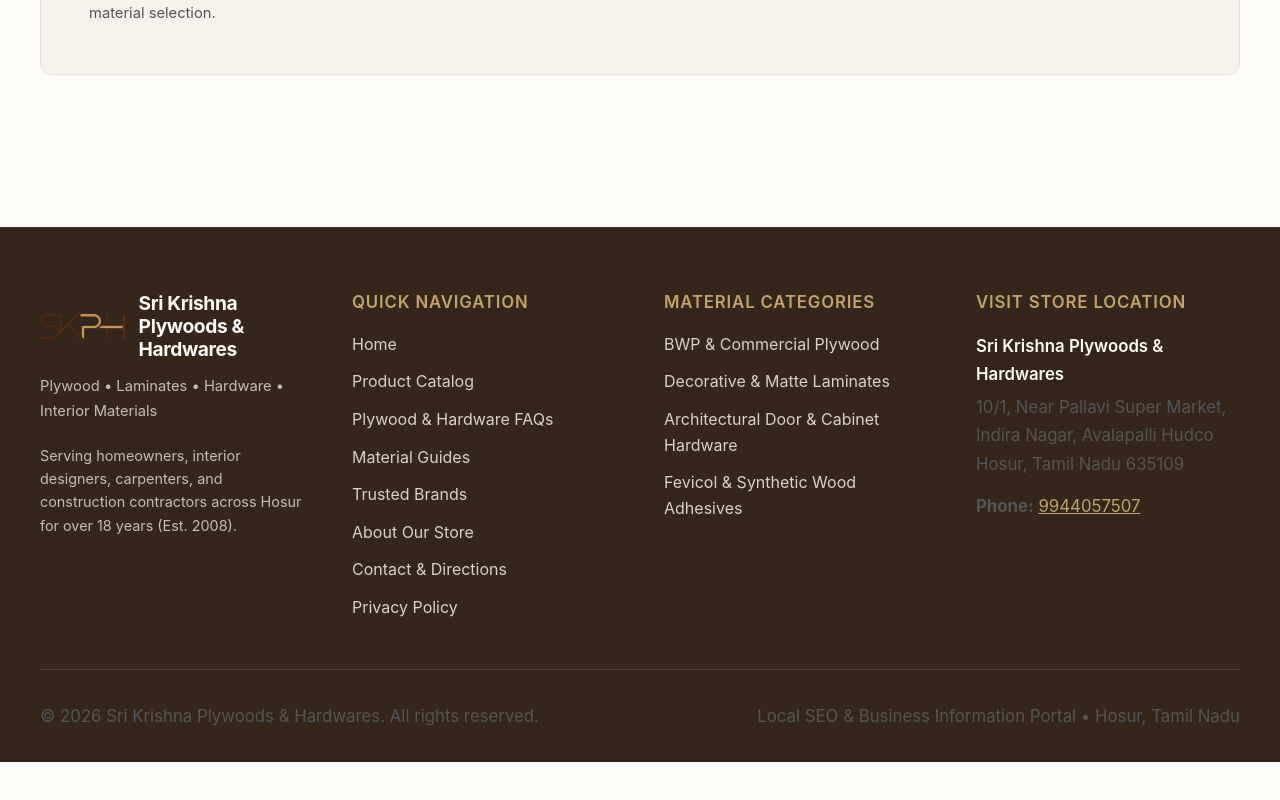
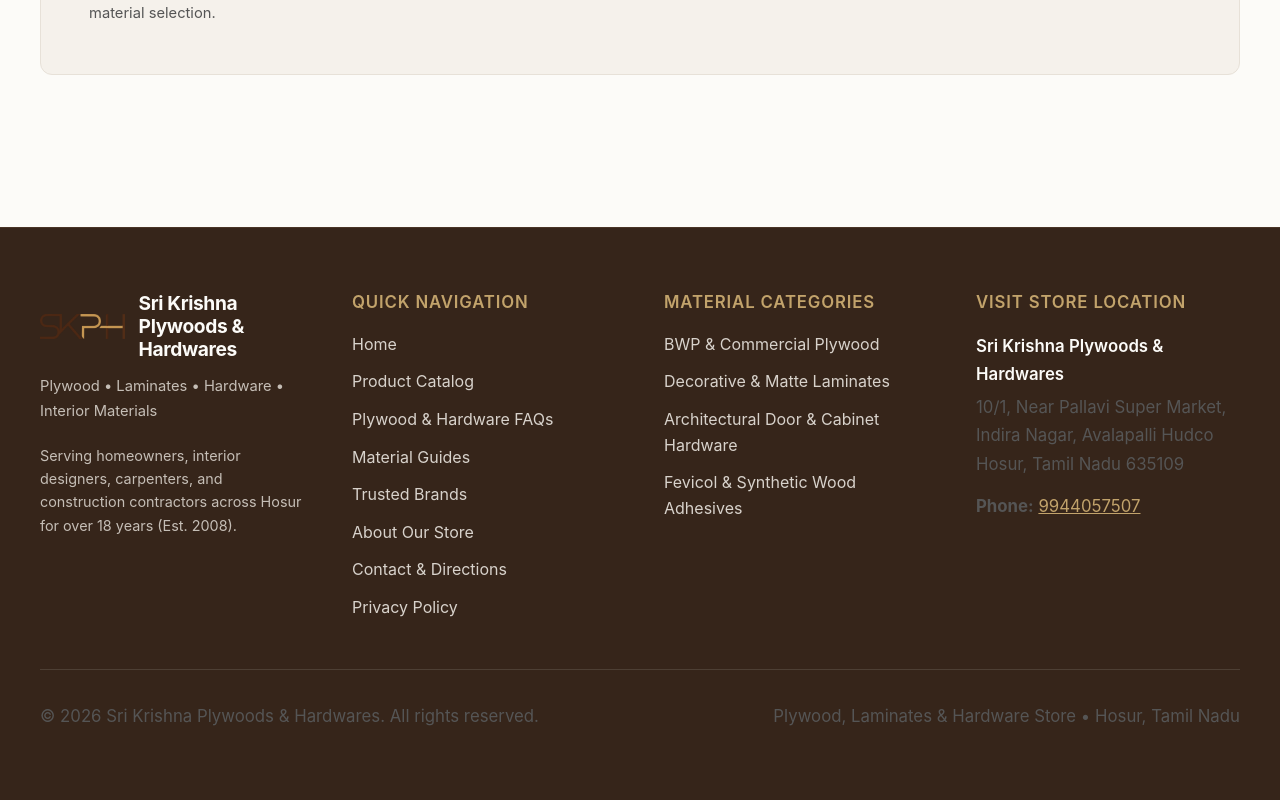
Before and after one commit to harsha-snoogs/sri-krishna-plywoods-new, a Next.js app: page /about in a window 1280 px wide. Shown: the part 1568-2368 px from the top of the page. Before the commit the page ends 2330 px from the top, so only its background shows below. Built offline with nearby package versions, Linux system fonts and the light colour scheme; no server answers.

Commit message:
CHG: Responsiveness fixed issue

```diff
--- a/src/app/about/page.tsx
+++ b/src/app/about/page.tsx
@@ -31,7 +31,7 @@
           <div
             style={{
               display: 'grid',
-              gridTemplateColumns: 'repeat(auto-fit, minmax(320px, 1fr))',
+              gridTemplateColumns: 'repeat(auto-fit, minmax(260px, 1fr))',
               gap: '3.5rem',
               alignItems: 'center',
               marginBottom: '4rem',
--- a/src/app/contact/page.tsx
+++ b/src/app/contact/page.tsx
@@ -31,7 +31,7 @@
           <div
             style={{
               display: 'grid',
-              gridTemplateColumns: 'repeat(auto-fit, minmax(320px, 1fr))',
+              gridTemplateColumns: 'repeat(auto-fit, minmax(260px, 1fr))',
               gap: '3.5rem',
             }}
           >
--- a/src/app/globals.css
+++ b/src/app/globals.css
@@ -50,6 +50,7 @@
   box-sizing: border-box;
   margin: 0;
   padding: 0;
+  max-width: 100%;
 }
 
 html {
@@ -61,6 +62,8 @@
   -moz-osx-font-smoothing: grayscale;
   font-size: 16px;
   text-size-adjust: 100%;
+  overflow-x: hidden;
+  max-width: 100vw;
 }
 
 body {
@@ -68,7 +71,13 @@
   display: flex;
   flex-direction: column;
   overflow-x: hidden;
+  max-width: 100vw;
   line-height: 1.6;
+}
+
+h1, h2, h3, h4, h5, h6, p, span, a, strong, address, label {
+  overflow-wrap: break-word;
+  word-break: break-word;
 }
 
 a {
@@ -127,8 +136,8 @@
   width: 100%;
   max-width: var(--max-width);
   margin: 0 auto;
-  padding-left: 1.5rem;
-  padding-right: 1.5rem;
+  padding-left: 1.25rem;
+  padding-right: 1.25rem;
 }
 
 @media (min-width: 768px) {
--- a/src/app/guides/page.tsx
+++ b/src/app/guides/page.tsx
@@ -32,7 +32,7 @@
           <div
             style={{
               display: 'grid',
-              gridTemplateColumns: 'repeat(auto-fit, minmax(320px, 1fr))',
+              gridTemplateColumns: 'repeat(auto-fit, minmax(260px, 1fr))',
               gap: '2.5rem',
             }}
           >
--- a/src/app/page.tsx
+++ b/src/app/page.tsx
@@ -28,7 +28,7 @@
           <div
             style={{
               display: 'grid',
-              gridTemplateColumns: 'repeat(auto-fit, minmax(320px, 1fr))',
+              gridTemplateColumns: 'repeat(auto-fit, minmax(260px, 1fr))',
               gap: '3.5rem',
               alignItems: 'center',
             }}
@@ -426,7 +426,7 @@
           <div
             style={{
               display: 'grid',
-              gridTemplateColumns: 'repeat(auto-fit, minmax(320px, 1fr))',
+              gridTemplateColumns: 'repeat(auto-fit, minmax(260px, 1fr))',
               gap: '3rem',
               alignItems: 'center',
               backgroundColor: 'var(--deep-walnut)',
@@ -443,7 +443,7 @@
                 Visit Our Hosur Showroom
               </h2>
               <address style={{ fontStyle: 'normal', fontSize: '1.05rem', lineHeight: '1.7', marginBottom: '2rem', color: 'rgba(252, 251, 248, 0.9)' }}>
-                <strong style={{ color: 'var(--champagne-gold)', display: 'block', fontSize: '1.2rem', marginBottom: '0.25rem' }}>
+                <strong style={{ color: 'var(--champagne-gold)', display: 'block', fontSize: '1.2rem', marginBottom: '0.25rem', overflowWrap: 'break-word', wordBreak: 'break-word' }}>
                   {BUSINESS_DATA.name}
                 </strong>
                 {BUSINESS_DATA.address.street}
--- a/src/app/products/adhesives/page.tsx
+++ b/src/app/products/adhesives/page.tsx
@@ -33,7 +33,7 @@
           <div
             style={{
               display: 'grid',
-              gridTemplateColumns: 'repeat(auto-fit, minmax(320px, 1fr))',
+              gridTemplateColumns: 'repeat(auto-fit, minmax(260px, 1fr))',
               gap: '3rem',
               marginBottom: '4rem',
             }}
--- a/src/app/products/hardware/page.tsx
+++ b/src/app/products/hardware/page.tsx
@@ -33,7 +33,7 @@
           <div
             style={{
               display: 'grid',
-              gridTemplateColumns: 'repeat(auto-fit, minmax(320px, 1fr))',
+              gridTemplateColumns: 'repeat(auto-fit, minmax(260px, 1fr))',
               gap: '3rem',
               marginBottom: '4rem',
             }}
--- a/src/app/products/laminates/page.tsx
+++ b/src/app/products/laminates/page.tsx
@@ -33,7 +33,7 @@
           <div
             style={{
               display: 'grid',
-              gridTemplateColumns: 'repeat(auto-fit, minmax(320px, 1fr))',
+              gridTemplateColumns: 'repeat(auto-fit, minmax(260px, 1fr))',
               gap: '3rem',
               marginBottom: '4rem',
             }}
--- a/src/app/products/page.tsx
+++ b/src/app/products/page.tsx
@@ -98,7 +98,7 @@
           <div
             style={{
               display: 'grid',
-              gridTemplateColumns: 'repeat(auto-fit, minmax(320px, 1fr))',
+              gridTemplateColumns: 'repeat(auto-fit, minmax(260px, 1fr))',
               gap: '2rem',
             }}
           >
--- a/src/app/products/plywood/page.tsx
+++ b/src/app/products/plywood/page.tsx
@@ -55,7 +55,7 @@
           <div
             style={{
               display: 'grid',
-              gridTemplateColumns: 'repeat(auto-fit, minmax(320px, 1fr))',
+              gridTemplateColumns: 'repeat(auto-fit, minmax(260px, 1fr))',
               gap: '3rem',
               marginBottom: '4rem',
             }}
--- a/src/components/Footer.tsx
+++ b/src/components/Footer.tsx
@@ -10,7 +10,7 @@
         backgroundColor: 'var(--deep-walnut-dark)',
         color: 'var(--stone-ivory)',
         paddingTop: '4rem',
-        paddingBottom: '2rem',
+        paddingBottom: '5.5rem',
         borderTop: '1px solid var(--deep-walnut)',
         marginTop: 'auto',
       }}
@@ -186,7 +186,7 @@
           </div>
         </div>
 
-        {/* Copyright & Disclaimer Bar */}
+        {/* Copyright Bar */}
         <div
           style={{
             paddingTop: '2rem',
@@ -200,7 +200,7 @@
           }}
         >
           <p>© 2026 {BUSINESS_DATA.name}. All rights reserved.</p>
-          <p>Local SEO &amp; Business Information Portal • Hosur, Tamil Nadu</p>
+          <p>Plywood, Laminates &amp; Hardware Store • Hosur, Tamil Nadu</p>
         </div>
       </div>
     </footer>
```
